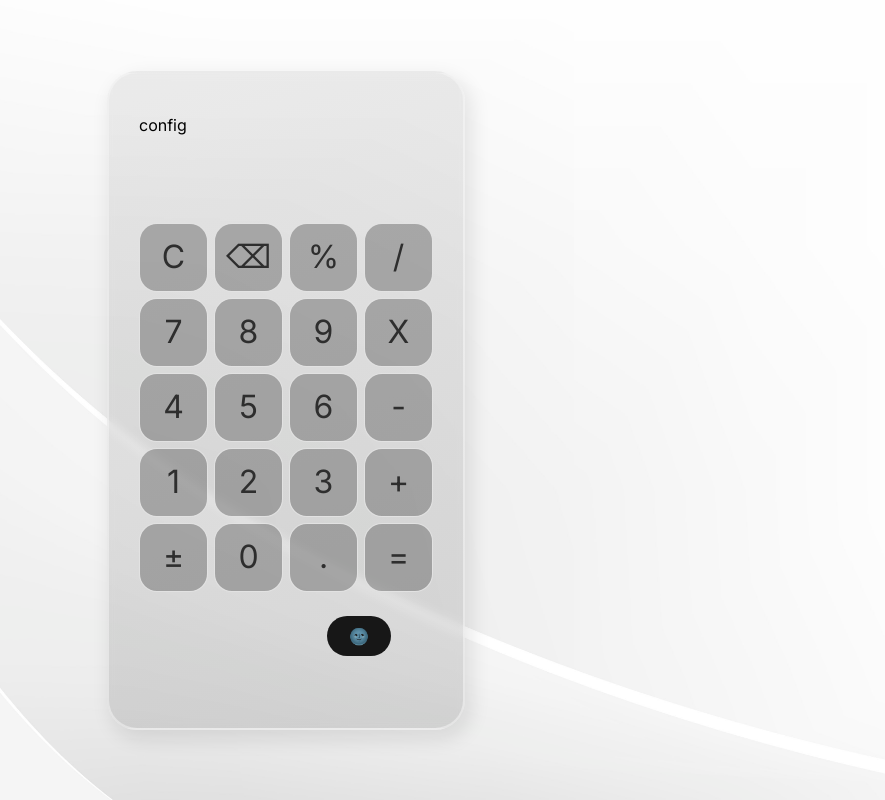
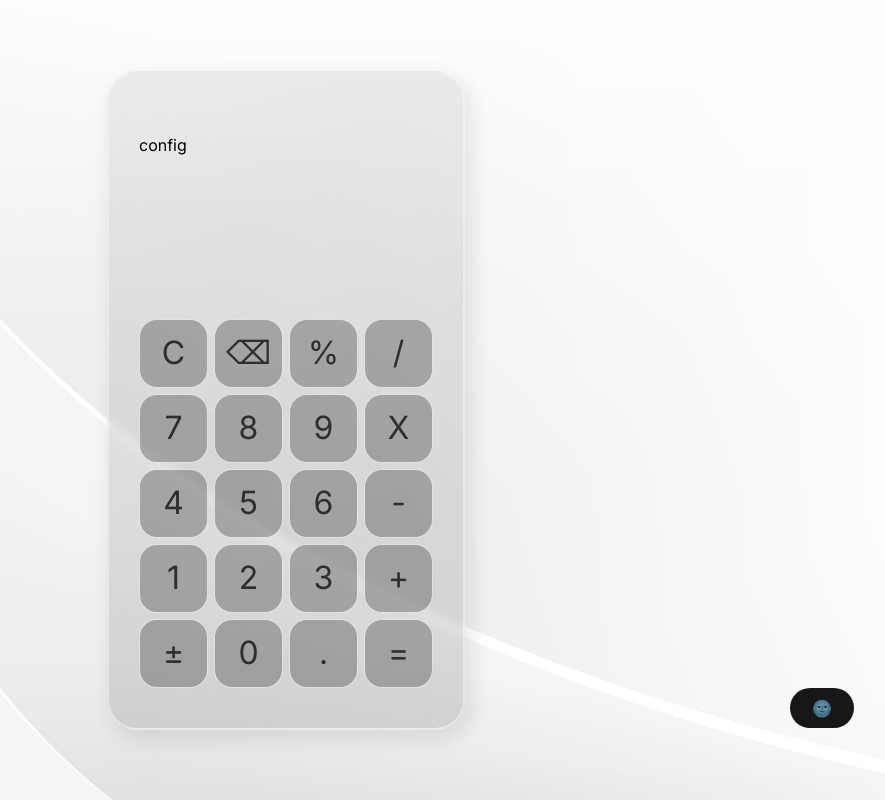
Before and after one commit to SilvaOrdep/react-calculadora, a React (Vite) app: page / in a window 1280 px wide. Shown: the whole page, without its empty margins (354-1239 px from the left). Built offline with nearby package versions, Linux system fonts and the light colour scheme.

Commit message:
style(frontend): ajustes no frontend

```diff
--- a/src/App.css
+++ b/src/App.css
@@ -23,10 +23,10 @@ body.dark {
 main {
   display: flex;
   flex-direction: column;
+  justify-content: space-between;
   width: 358px;
   height: 659px;
-  padding: 40px 30px;
-  gap: 20px;
+  padding: 60px 30px 40px 30px;
 
   border-radius: 30px;
   border: 2px solid rgba(246, 246, 246, 0.49);
@@ -37,14 +37,20 @@ main {
   backdrop-filter: blur(4px);
 }
 
+main.dark {
+  width: 358px;
+  height: 659px;
+  flex-shrink: 0;
+
+  border-radius: 30px;
+  border: 2px solid rgba(246, 246, 246, 0.16);
+  background: linear-gradient(344deg, rgba(46, 46, 46, 0.15) 3.1%, rgba(242, 242, 242, 0.15) 95.89%);
+  box-shadow: 5px 8px 18.9px 2px rgba(0, 0, 0, 0.09);
+  backdrop-filter: blur(4px);
+}
+
 header {
   display: flex;
   align-items: start;
   height: 70px;
-
 }
-
-.buttonsBox {
-  height: 100%;
-  align-content: flex-start;
-}
--- a/src/App.jsx
+++ b/src/App.jsx
@@ -140,7 +140,6 @@ function App() {
     } else if (!numroUm.includes(".") && numroDois === "" && simbolo === "") {
       let num = numroUm + ".";
       setNumroUm(num);
-
     } else if (
       numroUm !== "" &&
       simbolo !== "" &&
@@ -156,12 +155,23 @@ function App() {
 
   return (
     <>
-      <main>
+      <button
+        className="absolute w-16 bottom-16 right-16 m-2 p-2 bg-neutral-900 dark:bg-white rounded-full text-white dark:text-black"
+        onClick={toggleDarkMode}
+      >
+        {darkMode ? "🌞" : "🌚"}
+      </button>
+
+      <main className={`${darkMode ? "dark" : ""}`}>
         <header>config</header>
 
         <div className="displayBox">
-          <p className="equacao">{mostrarEquacao()}</p>
-          <p className="solucao">{mostrarResultado()}</p>
+          <p className="equacao text-base text-end text-gray dark:text-lightGray">
+            {mostrarEquacao()}
+          </p>
+          <p className="solucao text-5xl text-end text-darkGray dark:text-white">
+            {mostrarResultado()}
+          </p>
         </div>
 
         <div className={`${darkMode ? "dark" : ""}`}>
@@ -195,15 +205,6 @@ function App() {
               onClick={() => setNumroTres(resultado())}
             />
           </div>
-
-          <button
-            className="absolute w-16 bottom-16 right-16 m-2 p-2 bg-neutral-900 dark:bg-white rounded-full text-white dark:text-black"
-            onClick={toggleDarkMode}
-          >
-            {darkMode ? "🌞" : "🌚"}
-          </button>
-
-
         </div>
       </main>
     </>
--- a/src/components/botao/Botao.jsx
+++ b/src/components/botao/Botao.jsx
@@ -1,15 +1,24 @@
 import "./Botao.css";
-
-import PropTypes from 'prop-types';
+import PropTypes from "prop-types";
 
 function Botao({ color, text, onClick }) {
   return (
-    <button className='botao dark:bg-lightGray' style={{ color: color }} onClick={onClick}>{text}</button>
+    <button
+      className="
+        botao
+        dark:bg-lightGray dark:bg-opacity-50
+        dark:border-darkGray dark:border-opacity-70
+        "
+      style={{ color: color }}
+      onClick={onClick}
+    >
+      {text}
+    </button>
   );
 }
 
 Botao.propTypes = {
-  color: PropTypes.string.isRequired,
+  color: PropTypes.string,
   text: PropTypes.string.isRequired,
   onClick: PropTypes.func.isRequired,
 };
--- a/tailwind.config.js
+++ b/tailwind.config.js
@@ -8,6 +8,9 @@ export default {
     extend: {
       colors: {
         lightGray: "rgba(246, 246, 246, 0.5)",
+        darkGray: "#2E2E2E",
+        gray: "#6d6d6d",
+        white: "#f6f6f6",
       }
     },
   },
```
Also changed, not shown: src/components/botao/Botao.css (line endings or trailing spaces).
